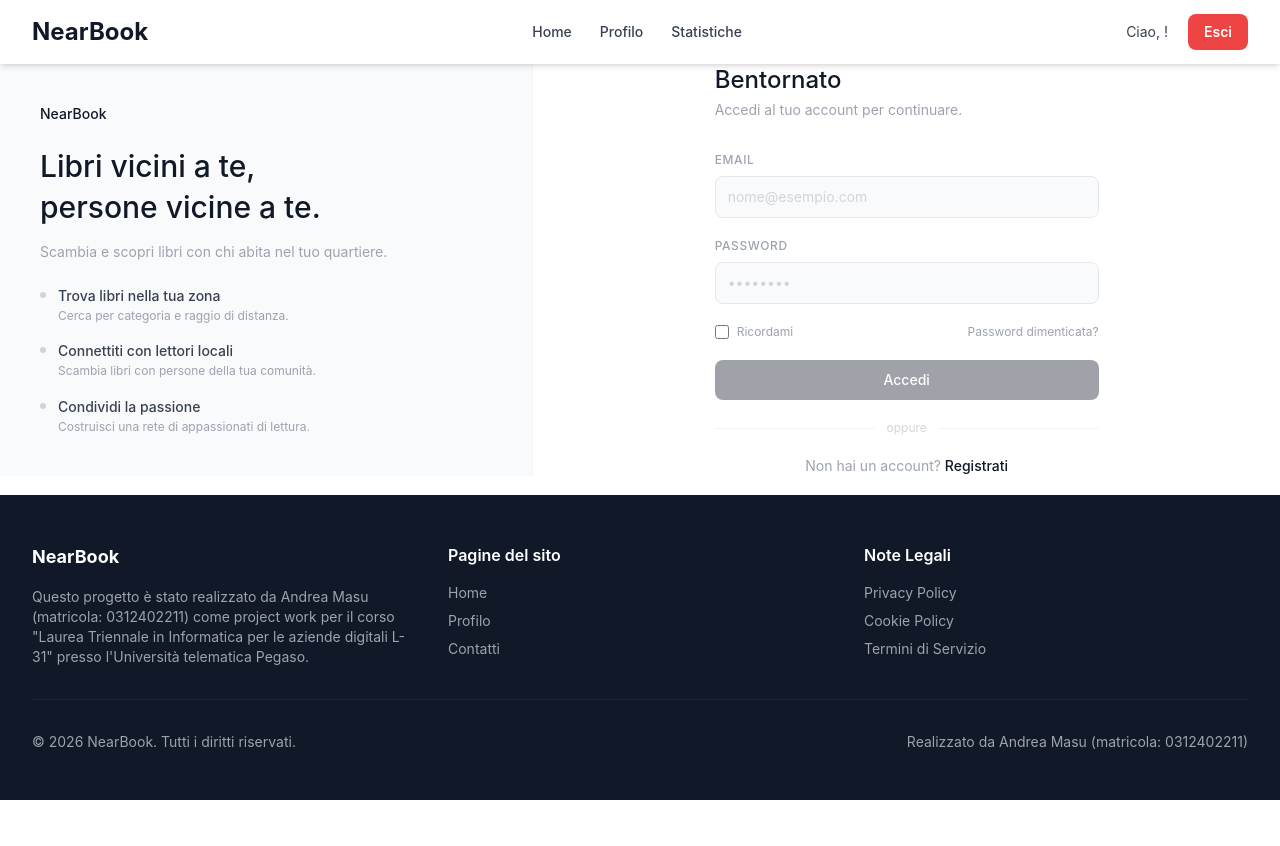
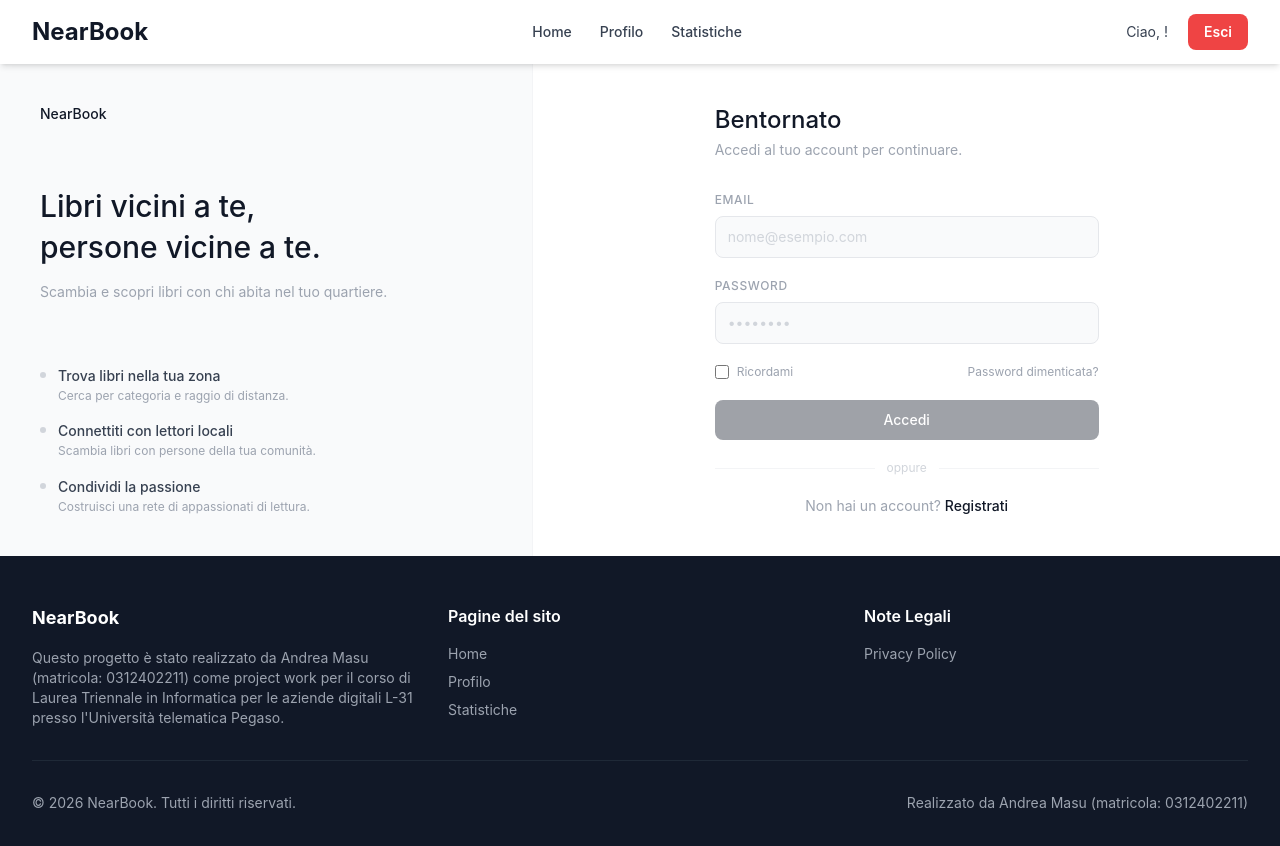
Before and after one commit to AndreaMasu98/nearbook-fe, an Angular app: page /login in a window 1280 px wide. Shown: the top 846 px of the page. Before the commit the page ends 800 px from the top, so only its background shows below. Built offline with nearby package versions, Linux system fonts and the light colour scheme; sample sign-in values are in the browser's storage.

Commit message:
style: style fixes

```diff
--- a/src/app/app.component.css
+++ b/src/app/app.component.css
@@ -0,0 +1,4 @@
+html, body {
+  height: 100%;
+  margin: 0;
+}
--- a/src/app/app.component.html
+++ b/src/app/app.component.html
@@ -1,6 +1,9 @@
-<div class="flex flex-col min-h-screen">
+<!-- Utilizzo ngClass per gestire dinamicamente le classi CSS se l'utente è autenticato -->
+<!-- Se l'utente è autenticato faccio vedere la navbar e il footer -->
+<div class="flex flex-col"
+     [ngClass]="(isAuthenticated$ | async) ? 'min-h-screen' : 'h-screen overflow-hidden'">
   <app-navbar *ngIf="isAuthenticated$ | async"></app-navbar>
-  <main class="flex-grow overflow-hidden">
+  <main class="flex-1" [class.overflow-y-auto]="!(isAuthenticated$ | async)">
     <router-outlet></router-outlet>
   </main>
   <app-footer *ngIf="isAuthenticated$ | async"></app-footer>
--- a/src/app/pages/login/login.component.html
+++ b/src/app/pages/login/login.component.html
@@ -39,8 +39,8 @@
   </div>
 
   <!-- Right Side -->
-  <div class="flex-1 bg-white flex items-center justify-center px-8">
-    <div class="w-full max-w-sm">
+  <div class="flex-1 bg-white flex items-center justify-center px-8 overflow-y-auto">
+    <div class="w-full max-w-sm py-10">
 
       <!-- Mobile logo -->
       <div class="md:hidden mb-8">
@@ -89,9 +89,9 @@
 
         <!-- Remember & Forgot -->
         <div class="flex items-center justify-between">
-          <label class="flex items-center gap-2 text-xs text-gray-400 cursor-pointer select-none">
+          <label class="flex items-center gap-2 cursor-pointer select-none">
             <input type="checkbox" class="w-3.5 h-3.5 rounded border-gray-200" />
-            Ricordami
+            <span class="text-xs text-gray-400">Ricordami</span>
           </label>
           <a href="#" class="text-xs text-gray-400 hover:text-gray-700 transition-colors">
             Password dimenticata?
--- a/src/app/pages/register/register.component.html
+++ b/src/app/pages/register/register.component.html
@@ -113,9 +113,7 @@
         <label class="flex items-start gap-2.5 cursor-pointer select-none">
           <input type="checkbox" required class="w-3.5 h-3.5 rounded border-gray-200 mt-0.5 shrink-0" />
           <span class="text-xs text-gray-400 leading-relaxed">
-            Accetto i
-            <a href="/privacy" class="text-gray-700 hover:underline">Termini di servizio</a>
-            e la
+            Accetto la
             <a href="/privacy" class="text-gray-700 hover:underline">Privacy Policy</a>
           </span>
         </label>
--- a/src/app/pages/statistics/statistics.component.html
+++ b/src/app/pages/statistics/statistics.component.html
@@ -99,7 +99,7 @@
       </div>
 
       <!-- Summary Card -->
-      <div class="bg-gradient-to-r from-gray-700 to-gray-900 rounded-xl shadow-lg p-8 text-white">
+      <div class="bg-gray-800 rounded-xl shadow-lg p-8 text-white">
         <h3 class="text-2xl font-bold mb-6">Resoconto della Tua Attività</h3>
         <div class="grid grid-cols-1 md:grid-cols-3 gap-6">
           <div class="bg-white bg-opacity-10 backdrop-blur p-6 rounded-lg">
--- a/src/app/shared/footer/footer.component.html
+++ b/src/app/shared/footer/footer.component.html
@@ -5,7 +5,7 @@
       <div>
         <h3 class="text-white font-bold text-lg mb-4">NearBook</h3>
         <p class="text-sm text-gray-400">
-          Questo progetto è stato realizzato da Andrea Masu (matricola: 0312402211) come project work per il corso "Laurea Triennale in Informatica per le aziende digitali L-31" presso l'Università telematica Pegaso.
+          Questo progetto è stato realizzato da Andrea Masu (matricola: 0312402211) come project work per il corso di Laurea Triennale in Informatica per le aziende digitali L-31 presso l'Università telematica Pegaso.
         </p>
       </div>
 
@@ -15,7 +15,7 @@
         <ul class="space-y-2 text-sm">
           <li><a routerLink="/home" class="text-gray-400 hover:text-white transition">Home</a></li>
           <li><a routerLink="/profile" class="text-gray-400 hover:text-white transition">Profilo</a></li>
-          <li><a href="mailto:info@nearbook.it" class="text-gray-400 hover:text-white transition">Contatti</a></li>
+          <li><a routerLink="/statistics" class="text-gray-400 hover:text-white transition">Statistiche</a></li>
         </ul>
       </div>
 
@@ -24,8 +24,6 @@
         <h4 class="text-white font-semibold mb-4">Note Legali</h4>
         <ul class="space-y-2 text-sm">
           <li><a routerLink="/privacy" class="text-gray-400 hover:text-white transition">Privacy Policy</a></li>
-          <li><a routerLink="/cookies" class="text-gray-400 hover:text-white transition">Cookie Policy</a></li>
-          <li><a href="#" class="text-gray-400 hover:text-white transition">Termini di Servizio</a></li>
         </ul>
       </div>
     </div>
```
